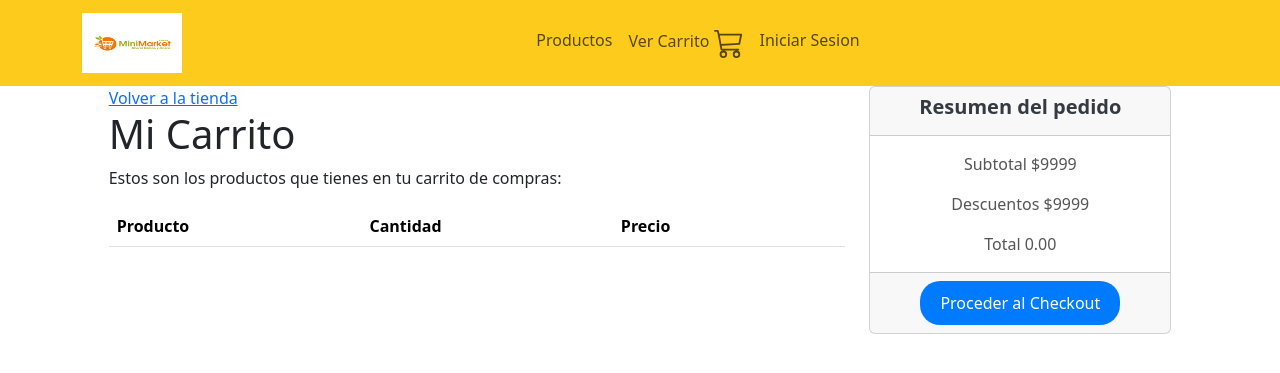
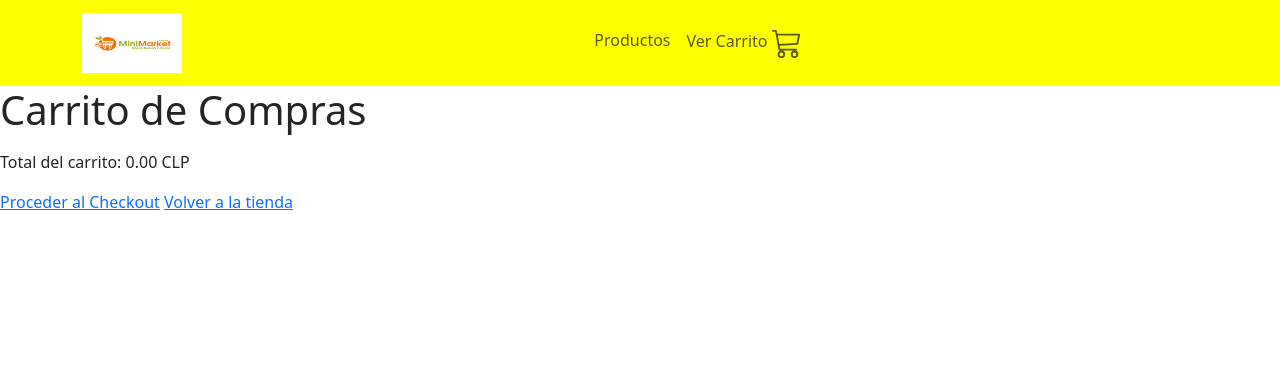
Before and after one commit to Magn00/Minimarket-IdS, a Django app: page /carrito/ in a window 1280 px wide. Shown: the top 373 px of the page. Run offline with Django 5.2, Linux system fonts and the light colour scheme; lists and menus that the app fills with data are empty; some libraries are stand-ins or nearby versions.

Commit message:
Se agrega la  base de vista
Se separa el css, ademas se crea una base para extender

```diff
--- a/core/admin.py
+++ b/core/admin.py
@@ -1,5 +1,5 @@
 from django.contrib import admin
-from .models import Producto, Pedido, DetallePedido, Usuario
+from .models import Producto, Pedido, DetallePedido
 
 class ProductoAdmin(admin.ModelAdmin):
     list_display = ('id', 'nombre', 'precio', 'stock')  # Mostrar ID junto al nombre
@@ -15,4 +15,3 @@ class PedidoAdmin(admin.ModelAdmin):
 
 admin.site.register(Producto, ProductoAdmin)
 admin.site.register(Pedido, PedidoAdmin)
-admin.site.register(Usuario)
--- a/core/static/css/style.css
+++ b/core/static/css/style.css
@@ -1,5 +1,5 @@
 .navbar-red {
-    background-color: #fccb1c!important;
+    background-color: yellow !important;
 }
 .navbar-nav {
     margin: 0 auto;
--- a/core/templates/core/base.html
+++ b/core/templates/core/base.html
@@ -24,11 +24,7 @@
                     <li class="nav-item">
                         <a class="nav-link" href="{%url 'lista_productos'%}">Productos</a>
                     </li>
-                    <li class="nav-item">
-                        {% if user.is_authenticated %}
-                            <a class="nav-link" href="{% url 'agregar_producto' %}">Agregar/Modificar Producto</a>
-                        {% endif %}
-                    </li>
+
                     <li class="nav-item">
                         <a class="nav-link" href="{% url 'ver_carrito' %}">
                             Ver Carrito
@@ -37,21 +33,6 @@
                             </svg>
                         </a>
                     </li>
-
-                    <li class="nav-item">
-                        {% if user.is_authenticated %}
-                            <form method="POST" action="{% url 'logout' %}" style="display: inline;">
-                                {% csrf_token %}
-                                <button type="submit" class="btn btn-link nav-link" style="padding: 0; text-decoration: none; color: inherit;">
-                                    Cerrar Sesión
-                                </button>
-                            </form>
-                        {% else %}
-                            <a class="nav-link" href="{% url 'login' %}">Iniciar Sesion</a>
-                        {% endif %}
-                    </li>
-
-
                 </ul>
             </div>
         </div>
--- a/core/templates/core/ver_carrito.html
+++ b/core/templates/core/ver_carrito.html
@@ -2,63 +2,20 @@
 
 {% block main %}
 
+    <h1>Carrito de Compras</h1>
+    <ul>
+        {% for producto_id, detalles in carrito.items %}
+            <li>
+                <h2>{{ detalles.nombre }} (Cantidad: {{ detalles.cantidad }})</h2>
+                <p>Precio unitario: {{ detalles.precio }} CLP</p>
+                <p>Total por este producto: {{ detalles.total_producto|floatformat:2 }} CLP</p>
+                <a href="{% url 'eliminar_del_carrito' producto_id %}">Eliminar del carrito</a>
+            </li>
+        {% endfor %}
+    </ul>
+    <p>Total del carrito: {{ total_carrito|floatformat:2 }} CLP</p>
 
-
-<div class="row">
-    <div class="col-1">
-
-    </div>
-    <div class="col-7">
-        <a href="{% url 'lista_productos' %}">Volver a la tienda</a>
-        <h1>Mi Carrito</h1>
-        <p>Estos son los productos que tienes en tu carrito de compras:</p>
-        <table class="table">
-            <thead>
-              <tr>
-                <th>Producto</th>
-                <th>Cantidad</th>
-                <th>Precio</th>
-
-                <th></th>
-              </tr>
-            </thead>
-            <tbody>
-                {% for producto_id, detalles in carrito.items %}
-                <tr>
-                <td>{{ detalles.nombre }}</td>
-                <td>{{ detalles.cantidad }}</td>
-                <td>{{ detalles.precio }}</td>
-
-                <td>
-                    <form action="{% url 'eliminar_del_carrito' producto_id %}" method="POST">
-                      {% csrf_token %}
-                      <button type="submit" class="btn btn-danger btn-sm">Eliminar del carrito</button>
-                    </form>
-                  </td>
-
-                </tr>
-            {% endfor %}
-
-            </tbody>
-          </table>
-    </div>
-    <div class="col-3"><div class="card text-center">
-
-        <div class="card-header">
-            <h5 class="card-title">Resumen del pedido</h5>
-        </div>
-        <div class="card-body">
-
-          <p class="card-text">Subtotal $9999</p>
-          <p class="card-text">Descuentos $9999</p>
-          <p class="card-text"> Total {{ total_carrito|floatformat:2 }}</p>
-
-        </div>
-        <div class="card-footer text-body-secondary">
-            <a href="{% url 'checkout' %}" class="btn btn-primary">Proceder al Checkout</a>
-        </div>
-      </div></div>
-  </div>
-
+    <a href="{% url 'checkout' %}">Proceder al Checkout</a>
+    <a href="{% url 'lista_productos' %}">Volver a la tienda</a>
 
 {% endblock %}
--- a/core/urls.py
+++ b/core/urls.py
@@ -2,29 +2,13 @@ from django.urls import path
 from . import views
 from django.conf.urls.static import static
 from django.conf import settings
-from .views import generar_pdf_pedido
-
-from django.contrib.auth.views import LoginView, LogoutView
-from .views import registro
-
 urlpatterns = [
-    path('', views.lista_productos, name='lista_productos'),
-    path('agregar/<int:producto_id>/', views.agregar_al_carrito, name='agregar_al_carrito'),
-    path('carrito/', views.ver_carrito, name='ver_carrito'),
-    path('eliminar/<int:producto_id>/', views.eliminar_del_carrito, name='eliminar_del_carrito'),
-    path('checkout/', views.checkout, name='checkout'),
-    path('pedido/<int:pedido_id>/pdf/', generar_pdf_pedido, name='generar_pdf_pedido'),
-    path('agregar_producto/', views.agregar_modificar_producto, name='agregar_producto'),
-    path('modificar_producto/<int:producto_id>/', views.agregar_modificar_producto, name='modificar_producto'),
-    path('borrar_producto/<int:producto_id>/', views.borrar_producto, name='borrar_producto'),
-
-    path('registro/', registro, name='registro'),
-    path('login/', LoginView.as_view(template_name='core/login.html'), name='login'),
-    path('logout/', LogoutView.as_view(), name='logout'),
-    path('recuperar/', views.recuperar_contrasena, name='recuperar'),
-    path('restablecer/', views.restablecer_contrasena, name='restablecer_contrasena'),
+    path('', views.lista_productos, name='lista_productos'),  # Listar productos
+    path('agregar/<int:producto_id>/', views.agregar_al_carrito, name='agregar_al_carrito'),  # Añadir producto al carrito
+    path('carrito/', views.ver_carrito, name='ver_carrito'),  # Ver carrito
+    path('eliminar/<int:producto_id>/', views.eliminar_del_carrito, name='eliminar_del_carrito'),  # Eliminar del carrito
+    path('checkout/', views.checkout, name='checkout'),  # Proceso de checkout
 ]
-
 
 
 if settings.DEBUG:
--- a/core/views.py
+++ b/core/views.py
@@ -1,107 +1,12 @@
 from django.shortcuts import render, redirect, get_object_or_404
 from .models import Producto
-from reportlab.lib.pagesizes import A4
-from reportlab.lib import colors
-from reportlab.lib.styles import getSampleStyleSheet, ParagraphStyle
-from reportlab.platypus import SimpleDocTemplate, Paragraph, Table, TableStyle, Spacer
-from reportlab.lib.units import cm
-from django.http import HttpResponse
-from .forms import ProductoForm
-from django.contrib.auth.decorators import login_required
-from django.contrib import messages
+
+
 
 
 
 from django import forms
 from .models import Pedido, DetallePedido
-
-
-
-
-
-
-
-
-from django.contrib.auth import login
-from .forms import RegistroForm
-
-
-def registro(request):
-    if request.method == 'POST':
-        form = RegistroForm(request.POST)
-        if form.is_valid():
-            user = form.save()
-            login(request, user)  # Inicia sesión automáticamente después del registro
-            return redirect('lista_productos')
-    else:
-        form = RegistroForm()
-    return render(request, 'core/registro.html', {'form': form})
-
-from django.shortcuts import render
-from django.contrib import messages
-from .models import Usuario
-
-def recuperar_contrasena(request):
-    if request.method == 'POST':
-        correo = request.POST.get('correo')
-        pregunta = request.POST.get('pregunta')
-        respuesta = request.POST.get('respuesta')
-
-        try:
-            usuario = Usuario.objects.get(correo=correo, pregunta_recuperacion=pregunta)
-            if usuario.respuesta_pregunta.lower() == respuesta.lower():
-                # Guardar el ID del usuario en la sesión
-                request.session['usuario_id'] = usuario.id
-
-                # Redirigir a la página de restablecer contraseña
-                messages.success(request, "Respuesta correcta. Ahora puedes restablecer tu contraseña.")
-                return redirect('restablecer_contrasena')  # Usa el nombre correcto aquí
-            else:
-                messages.error(request, "Respuesta incorrecta. Inténtalo nuevamente.")
-        except Usuario.DoesNotExist:
-            messages.error(request, "No se encontró un usuario con ese correo y pregunta.")
-
-    preguntas = Usuario.PREGUNTAS_RECUPERACION
-    return render(request, 'core/recuperar.html', {'preguntas': preguntas})
-
-
-from django.contrib.auth.hashers import make_password
-def restablecer_contrasena(request):
-    if request.method == 'POST':
-        nueva_contrasena = request.POST.get('nueva_contrasena')
-        confirmar_contrasena = request.POST.get('confirmar_contrasena')
-
-        # Recuperar al usuario desde la sesión
-        usuario_id = request.session.get('usuario_id')
-
-        if not usuario_id:
-            messages.error(request, "No se pudo verificar tu identidad. Inténtalo nuevamente.")
-            return redirect('recuperar')  # Cambia al nombre de la vista
-
-        try:
-            usuario = Usuario.objects.get(id=usuario_id)
-
-            if nueva_contrasena != confirmar_contrasena:
-                messages.error(request, "Las contraseñas no coinciden. Inténtalo nuevamente.")
-                return render(request, 'core/restablecer.html')
-
-            # Restablecer la contraseña
-            usuario.password = make_password(nueva_contrasena)
-            usuario.save()
-
-            # Limpiar la sesión después de restablecer la contraseña
-            del request.session['usuario_id']
-
-            messages.success(request, "Tu contraseña ha sido restablecida con éxito. Ahora puedes iniciar sesión.")
-            return redirect('login')  # Cambia al nombre de la vista de inicio de sesión
-        except Usuario.DoesNotExist:
-            messages.error(request, "No se pudo encontrar el usuario.")
-            return redirect('recuperar')
-
-    return render(request, 'core/restablecer.html')
-
-
-
 
 # Formulario para los datos del pedido
 class PedidoForm(forms.ModelForm):
@@ -199,120 +104,3 @@ def eliminar_del_carrito(request, producto_id):
         guardar_carrito(request, carrito)  # Actualizamos el carrito en la sesión
 
     return redirect('ver_carrito')
-
-# Vista para que el vendedor agregue o edite productos
-@login_required
-def agregar_modificar_producto(request, producto_id=None):
-    producto = get_object_or_404(Producto, id=producto_id) if producto_id else None
-    nombre_producto = None  # Inicializamos el nombre del producto
-    productos = Producto.objects.all()  # Obtener todos los productos
-
-    if request.method == 'POST':
-        form = ProductoForm(request.POST, request.FILES, instance=producto)
-        if form.is_valid():
-            producto = form.save()  # Guardamos el producto
-            nombre_producto = producto.nombre  # Obtenemos el nombre del producto guardado
-            if producto_id:
-                messages.success(request, f'¡El producto "{nombre_producto}" ha sido modificado exitosamente!')
-            else:
-                messages.success(request, f'¡El producto "{nombre_producto}" ha sido agregado exitosamente!')
-            return redirect('agregar_producto')  # Redirigimos después de guardar
-    else:
-        form = ProductoForm(instance=producto)
-
-    return render(request, 'core/agregar_modificar_producto.html', {
-        'form': form,
-        'productos': productos,  # Pasamos la lista de productos
-        'producto': producto,  # Pasamos el producto actual (None si es agregar)
-    })
-
-#Borrar producto
-@login_required
-def borrar_producto(request, producto_id):
-    producto = get_object_or_404(Producto, id=producto_id)
-    nombre_producto = producto.nombre  # Guardamos el nombre antes de eliminarlo
-    producto.delete()  # Eliminamos el producto
-    messages.success(request, f'¡El producto "{nombre_producto}" ha sido eliminado exitosamente!')
-    return redirect('agregar_producto')  # Redirigimos de nuevo a la vista de agregar/modificar
-
-# Generar el pdf
-
-def generar_pdf_pedido(request, pedido_id):
-    pedido = get_object_or_404(Pedido, id=pedido_id)
-    detalles = DetallePedido.objects.filter(pedido=pedido)
-    response = HttpResponse(content_type='application/pdf')
-    response['Content-Disposition'] = f'attachment; filename="pedido_{pedido_id}.pdf"'
-    doc = SimpleDocTemplate(response, pagesize=A4,
-                            rightMargin=2*cm, leftMargin=2*cm,
-                            topMargin=2*cm, bottomMargin=2*cm)
-    elementos = []
-    estilos = getSampleStyleSheet()
-    estilo_titulo = ParagraphStyle(
-        'Titulo',
-        parent=estilos['Heading1'],
-        fontName='Helvetica-Bold',
-        fontSize=16,
-        alignment=1,  # Centrado
-        spaceAfter=20
-    )
-    estilo_normal_bold = ParagraphStyle(
-        'NormalBold',
-        parent=estilos['Normal'],
-        fontName='Helvetica-Bold',
-        fontSize=10,
-        spaceAfter=5
-    )
-    estilo_normal = ParagraphStyle(
-        'Normal',
-        parent=estilos['Normal'],
-        fontSize=10,
-        spaceAfter=5
-    )
-    elementos.append(Paragraph('Detalle del Pedido', estilo_titulo))
-    elementos.append(Spacer(1, 12))
-    elementos.append(Paragraph(f'<b>Pedido N°:</b> {pedido.id}', estilo_normal))
-    elementos.append(Paragraph(f'<b>Cliente:</b> {pedido.nombre_cliente}', estilo_normal))
-    elementos.append(Paragraph(f'<b>Dirección de envío:</b> {pedido.direccion_envio}', estilo_normal))
-    elementos.append(Paragraph(f'<b>Correo electrónico:</b> {pedido.correo_electronico}', estilo_normal))
-    elementos.append(Paragraph(f'<b>Fecha de pedido:</b> {pedido.fecha_pedido.strftime("%d/%m/%Y %H:%M")}', estilo_normal))
-    elementos.append(Paragraph(f'<b>Total:</b> ${pedido.total:.2f}', estilo_normal))
-    elementos.append(Spacer(1, 12))
-    datos = [['Producto', 'Cantidad', 'Precio Unitario', 'Total']]
-    for detalle in detalles:
-        producto = detalle.producto
-        cantidad = detalle.cantidad
-        precio_unitario = producto.precio
-        total_producto = cantidad * precio_unitario
-        datos.append([
-            producto.nombre,
-            cantidad,
-            f"${precio_unitario:.2f}",
-            f"${total_producto:.2f}"
-        ])
-    tabla = Table(datos, colWidths=[8*cm, 3*cm, 4*cm, 4*cm])
-    tabla.setStyle(TableStyle([
-        ('BACKGROUND', (0, 0), (-1, 0), colors.HexColor("#4F81BD")),  # Fondo azul en encabezado
-        ('TEXTCOLOR', (0, 0), (-1, 0), colors.white),              # Texto blanco en encabezado
-        ('ALIGN', (1, 1), (-1, -1), 'CENTER'),
-        ('FONTNAME', (0, 0), (-1, 0), 'Helvetica-Bold'),
-        ('FONTSIZE', (0, 0), (-1, 0), 12),
-        ('BOTTOMPADDING', (0, 0), (-1, 0), 12),
-        ('BACKGROUND', (0, 1), (-1, -1), colors.HexColor("#D9E1F2")),  # Fondo azul claro en filas
-        ('GRID', (0, 0), (-1, -1), 0.5, colors.grey),
-        ('FONTSIZE', (0, 1), (-1, -1), 10),
-    ]))
-    for i in range(1, len(datos)):
-        if i % 2 == 0:
-            tabla.setStyle(TableStyle([
-                ('BACKGROUND', (0, i), (-1, i), colors.HexColor("#F2F2F2")),
-            ]))
-    elementos.append(tabla)
-    elementos.append(Spacer(1, 24))
-    elementos.append(Paragraph(f'<b>Total a Pagar:</b> ${pedido.total:.2f}', estilo_normal_bold))
-    elementos.append(Spacer(1, 12))
-    footer_text = "Gracias por tu compra. Si tienes alguna pregunta, no dudes en contactarnos."
-    elementos.append(Paragraph(footer_text, estilo_normal))
-
-    doc.build(elementos)
-
-    return response
--- a/proyectoMinimarket/urls.py
+++ b/proyectoMinimarket/urls.py
@@ -19,6 +19,6 @@ from django.contrib import admin
 from django.urls import path, include
 
 urlpatterns = [
-    path('admin/', admin.site.urls), #para entrar como admin --> correo: admin@correo.cl    -   clave:admin
+    path('admin/', admin.site.urls),
     path('', include('core.urls')),  # Esto enlaza las URLs de la app core
 ]
```
Also changed, not shown: core/models.py (+0 -44 lines), proyectoMinimarket/settings.py (+0 -14 lines), core/migrations/0001_initial.py, db.sqlite3 (added), media/productos/Arroz-G1-Miraflores.png (added), media/productos/fideos.jpeg (added), media/productos/harina.jpg (added), media/productos/lentejas.jpg (added).
